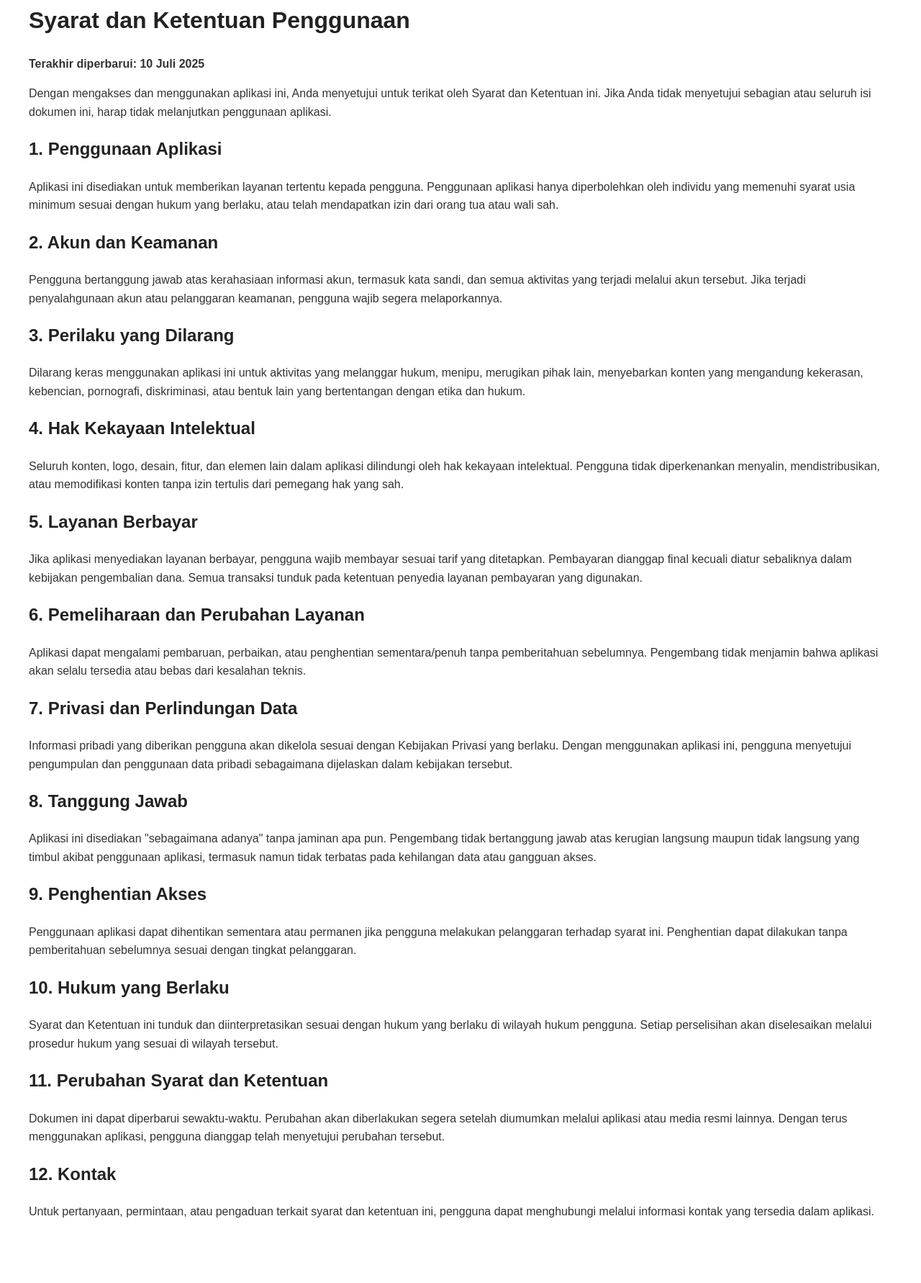
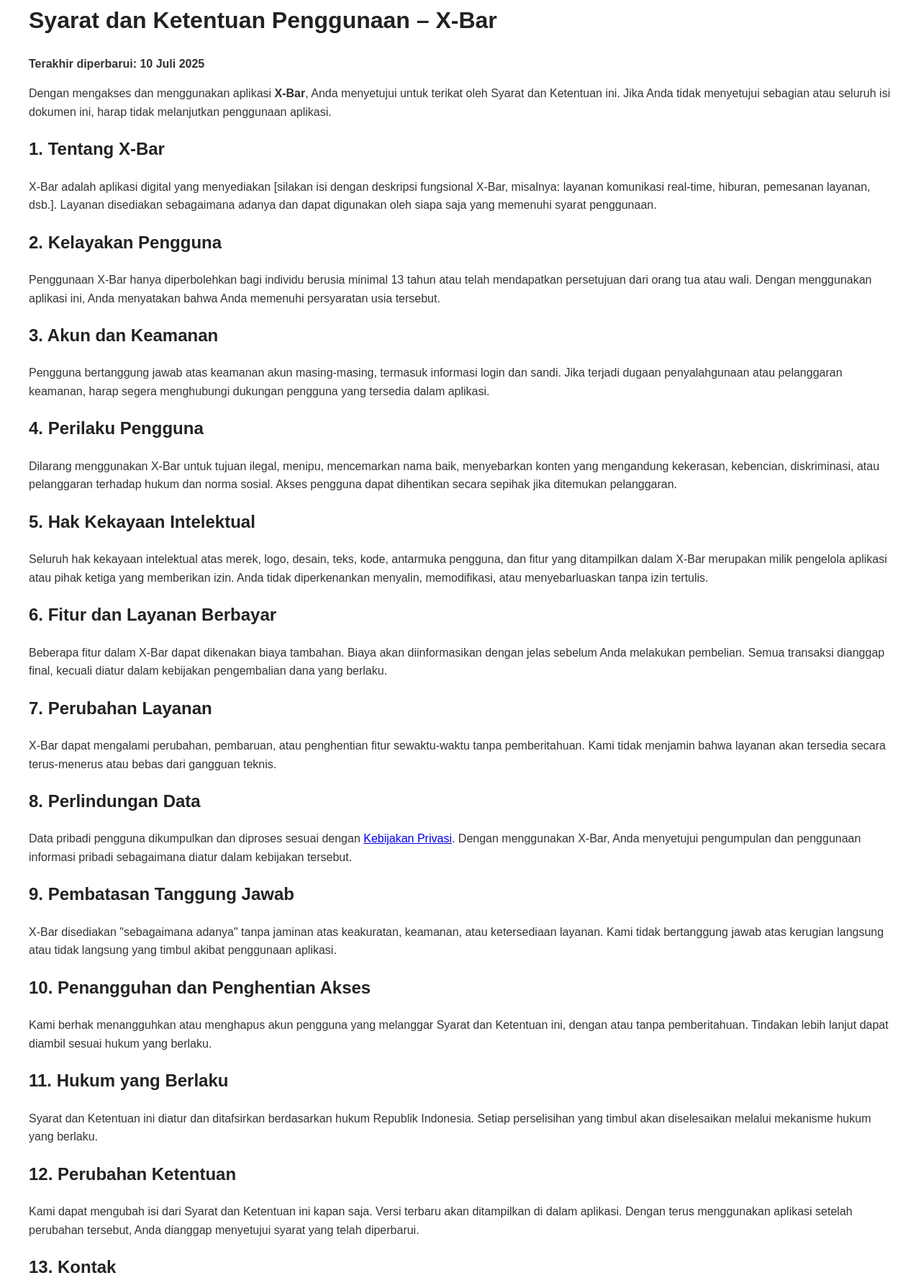
Before and after one commit to devapprz/devapprz.github.io, a plain HTML site: page x-bar/terms-condition.html in a window 1280 px wide. Shown: the part 37-1819 px from the top of the page at 72% size. Before the commit the page ends 1773 px from the top, so only its background shows below. Drawn offline with Linux system fonts and the light colour scheme.

Commit message:
memperbaharui toc x-bar

```diff
--- a/x-bar/terms-condition.html
+++ b/x-bar/terms-condition.html
@@ -2,7 +2,7 @@
 <html lang="id">
 <head>
     <meta charset="UTF-8">
-    <title>Syarat dan Ketentuan Penggunaan</title>
+    <title>Syarat dan Ketentuan – X-Bar</title>
     <style>
         body {
             font-family: Arial, sans-serif;
@@ -20,46 +20,49 @@
 </head>
 <body>
 
-<h1>Syarat dan Ketentuan Penggunaan</h1>
+<h1>Syarat dan Ketentuan Penggunaan – X-Bar</h1>
 <p><strong>Terakhir diperbarui: 10 Juli 2025</strong></p>
 
-<p>Dengan mengakses dan menggunakan aplikasi ini, Anda menyetujui untuk terikat oleh Syarat dan Ketentuan ini. Jika Anda tidak menyetujui sebagian atau seluruh isi dokumen ini, harap tidak melanjutkan penggunaan aplikasi.</p>
+<p>Dengan mengakses dan menggunakan aplikasi <strong>X-Bar</strong>, Anda menyetujui untuk terikat oleh Syarat dan Ketentuan ini. Jika Anda tidak menyetujui sebagian atau seluruh isi dokumen ini, harap tidak melanjutkan penggunaan aplikasi.</p>
 
-<h2>1. Penggunaan Aplikasi</h2>
-<p>Aplikasi ini disediakan untuk memberikan layanan tertentu kepada pengguna. Penggunaan aplikasi hanya diperbolehkan oleh individu yang memenuhi syarat usia minimum sesuai dengan hukum yang berlaku, atau telah mendapatkan izin dari orang tua atau wali sah.</p>
+<h2>1. Tentang X-Bar</h2>
+<p>X-Bar adalah aplikasi digital yang menyediakan [silakan isi dengan deskripsi fungsional X-Bar, misalnya: layanan komunikasi real-time, hiburan, pemesanan layanan, dsb.]. Layanan disediakan sebagaimana adanya dan dapat digunakan oleh siapa saja yang memenuhi syarat penggunaan.</p>
 
-<h2>2. Akun dan Keamanan</h2>
-<p>Pengguna bertanggung jawab atas kerahasiaan informasi akun, termasuk kata sandi, dan semua aktivitas yang terjadi melalui akun tersebut. Jika terjadi penyalahgunaan akun atau pelanggaran keamanan, pengguna wajib segera melaporkannya.</p>
+<h2>2. Kelayakan Pengguna</h2>
+<p>Penggunaan X-Bar hanya diperbolehkan bagi individu berusia minimal 13 tahun atau telah mendapatkan persetujuan dari orang tua atau wali. Dengan menggunakan aplikasi ini, Anda menyatakan bahwa Anda memenuhi persyaratan usia tersebut.</p>
 
-<h2>3. Perilaku yang Dilarang</h2>
-<p>Dilarang keras menggunakan aplikasi ini untuk aktivitas yang melanggar hukum, menipu, merugikan pihak lain, menyebarkan konten yang mengandung kekerasan, kebencian, pornografi, diskriminasi, atau bentuk lain yang bertentangan dengan etika dan hukum.</p>
+<h2>3. Akun dan Keamanan</h2>
+<p>Pengguna bertanggung jawab atas keamanan akun masing-masing, termasuk informasi login dan sandi. Jika terjadi dugaan penyalahgunaan atau pelanggaran keamanan, harap segera menghubungi dukungan pengguna yang tersedia dalam aplikasi.</p>
 
-<h2>4. Hak Kekayaan Intelektual</h2>
-<p>Seluruh konten, logo, desain, fitur, dan elemen lain dalam aplikasi dilindungi oleh hak kekayaan intelektual. Pengguna tidak diperkenankan menyalin, mendistribusikan, atau memodifikasi konten tanpa izin tertulis dari pemegang hak yang sah.</p>
+<h2>4. Perilaku Pengguna</h2>
+<p>Dilarang menggunakan X-Bar untuk tujuan ilegal, menipu, mencemarkan nama baik, menyebarkan konten yang mengandung kekerasan, kebencian, diskriminasi, atau pelanggaran terhadap hukum dan norma sosial. Akses pengguna dapat dihentikan secara sepihak jika ditemukan pelanggaran.</p>
 
-<h2>5. Layanan Berbayar</h2>
-<p>Jika aplikasi menyediakan layanan berbayar, pengguna wajib membayar sesuai tarif yang ditetapkan. Pembayaran dianggap final kecuali diatur sebaliknya dalam kebijakan pengembalian dana. Semua transaksi tunduk pada ketentuan penyedia layanan pembayaran yang digunakan.</p>
+<h2>5. Hak Kekayaan Intelektual</h2>
+<p>Seluruh hak kekayaan intelektual atas merek, logo, desain, teks, kode, antarmuka pengguna, dan fitur yang ditampilkan dalam X-Bar merupakan milik pengelola aplikasi atau pihak ketiga yang memberikan izin. Anda tidak diperkenankan menyalin, memodifikasi, atau menyebarluaskan tanpa izin tertulis.</p>
 
-<h2>6. Pemeliharaan dan Perubahan Layanan</h2>
-<p>Aplikasi dapat mengalami pembaruan, perbaikan, atau penghentian sementara/penuh tanpa pemberitahuan sebelumnya. Pengembang tidak menjamin bahwa aplikasi akan selalu tersedia atau bebas dari kesalahan teknis.</p>
+<h2>6. Fitur dan Layanan Berbayar</h2>
+<p>Beberapa fitur dalam X-Bar dapat dikenakan biaya tambahan. Biaya akan diinformasikan dengan jelas sebelum Anda melakukan pembelian. Semua transaksi dianggap final, kecuali diatur dalam kebijakan pengembalian dana yang berlaku.</p>
 
-<h2>7. Privasi dan Perlindungan Data</h2>
-<p>Informasi pribadi yang diberikan pengguna akan dikelola sesuai dengan Kebijakan Privasi yang berlaku. Dengan menggunakan aplikasi ini, pengguna menyetujui pengumpulan dan penggunaan data pribadi sebagaimana dijelaskan dalam kebijakan tersebut.</p>
+<h2>7. Perubahan Layanan</h2>
+<p>X-Bar dapat mengalami perubahan, pembaruan, atau penghentian fitur sewaktu-waktu tanpa pemberitahuan. Kami tidak menjamin bahwa layanan akan tersedia secara terus-menerus atau bebas dari gangguan teknis.</p>
 
-<h2>8. Tanggung Jawab</h2>
-<p>Aplikasi ini disediakan "sebagaimana adanya" tanpa jaminan apa pun. Pengembang tidak bertanggung jawab atas kerugian langsung maupun tidak langsung yang timbul akibat penggunaan aplikasi, termasuk namun tidak terbatas pada kehilangan data atau gangguan akses.</p>
+<h2>8. Perlindungan Data</h2>
+<p>Data pribadi pengguna dikumpulkan dan diproses sesuai dengan <a href="#">Kebijakan Privasi</a>. Dengan menggunakan X-Bar, Anda menyetujui pengumpulan dan penggunaan informasi pribadi sebagaimana diatur dalam kebijakan tersebut.</p>
 
-<h2>9. Penghentian Akses</h2>
-<p>Penggunaan aplikasi dapat dihentikan sementara atau permanen jika pengguna melakukan pelanggaran terhadap syarat ini. Penghentian dapat dilakukan tanpa pemberitahuan sebelumnya sesuai dengan tingkat pelanggaran.</p>
+<h2>9. Pembatasan Tanggung Jawab</h2>
+<p>X-Bar disediakan "sebagaimana adanya" tanpa jaminan atas keakuratan, keamanan, atau ketersediaan layanan. Kami tidak bertanggung jawab atas kerugian langsung atau tidak langsung yang timbul akibat penggunaan aplikasi.</p>
 
-<h2>10. Hukum yang Berlaku</h2>
-<p>Syarat dan Ketentuan ini tunduk dan diinterpretasikan sesuai dengan hukum yang berlaku di wilayah hukum pengguna. Setiap perselisihan akan diselesaikan melalui prosedur hukum yang sesuai di wilayah tersebut.</p>
+<h2>10. Penangguhan dan Penghentian Akses</h2>
+<p>Kami berhak menangguhkan atau menghapus akun pengguna yang melanggar Syarat dan Ketentuan ini, dengan atau tanpa pemberitahuan. Tindakan lebih lanjut dapat diambil sesuai hukum yang berlaku.</p>
 
-<h2>11. Perubahan Syarat dan Ketentuan</h2>
-<p>Dokumen ini dapat diperbarui sewaktu-waktu. Perubahan akan diberlakukan segera setelah diumumkan melalui aplikasi atau media resmi lainnya. Dengan terus menggunakan aplikasi, pengguna dianggap telah menyetujui perubahan tersebut.</p>
+<h2>11. Hukum yang Berlaku</h2>
+<p>Syarat dan Ketentuan ini diatur dan ditafsirkan berdasarkan hukum Republik Indonesia. Setiap perselisihan yang timbul akan diselesaikan melalui mekanisme hukum yang berlaku.</p>
 
-<h2>12. Kontak</h2>
-<p>Untuk pertanyaan, permintaan, atau pengaduan terkait syarat dan ketentuan ini, pengguna dapat menghubungi melalui informasi kontak yang tersedia dalam aplikasi.</p>
+<h2>12. Perubahan Ketentuan</h2>
+<p>Kami dapat mengubah isi dari Syarat dan Ketentuan ini kapan saja. Versi terbaru akan ditampilkan di dalam aplikasi. Dengan terus menggunakan aplikasi setelah perubahan tersebut, Anda dianggap menyetujui syarat yang telah diperbarui.</p>
+
+<h2>13. Kontak</h2>
+<p>Jika Anda memiliki pertanyaan atau memerlukan klarifikasi mengenai dokumen ini, silakan hubungi kami melalui informasi kontak yang tersedia di dalam aplikasi X-Bar.</p>
 
 </body>
 </html>
```
